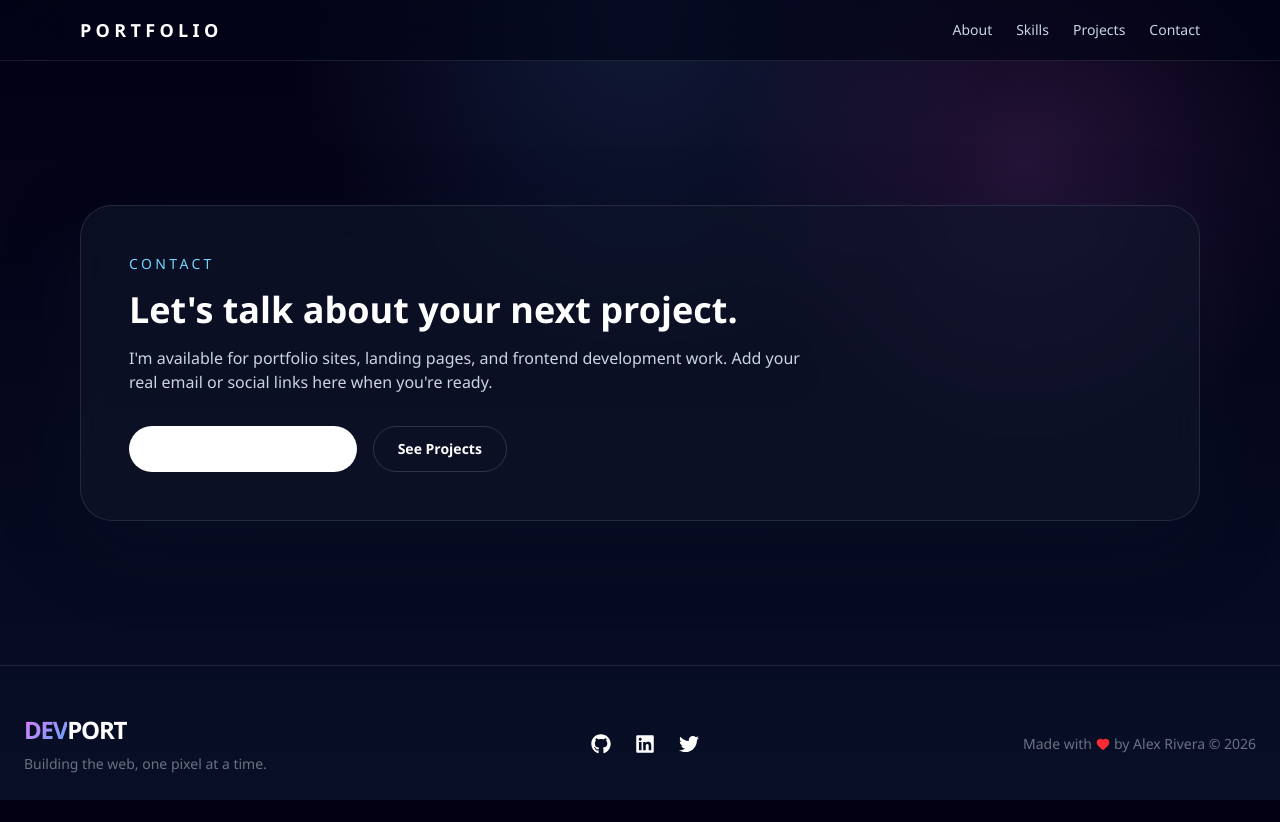
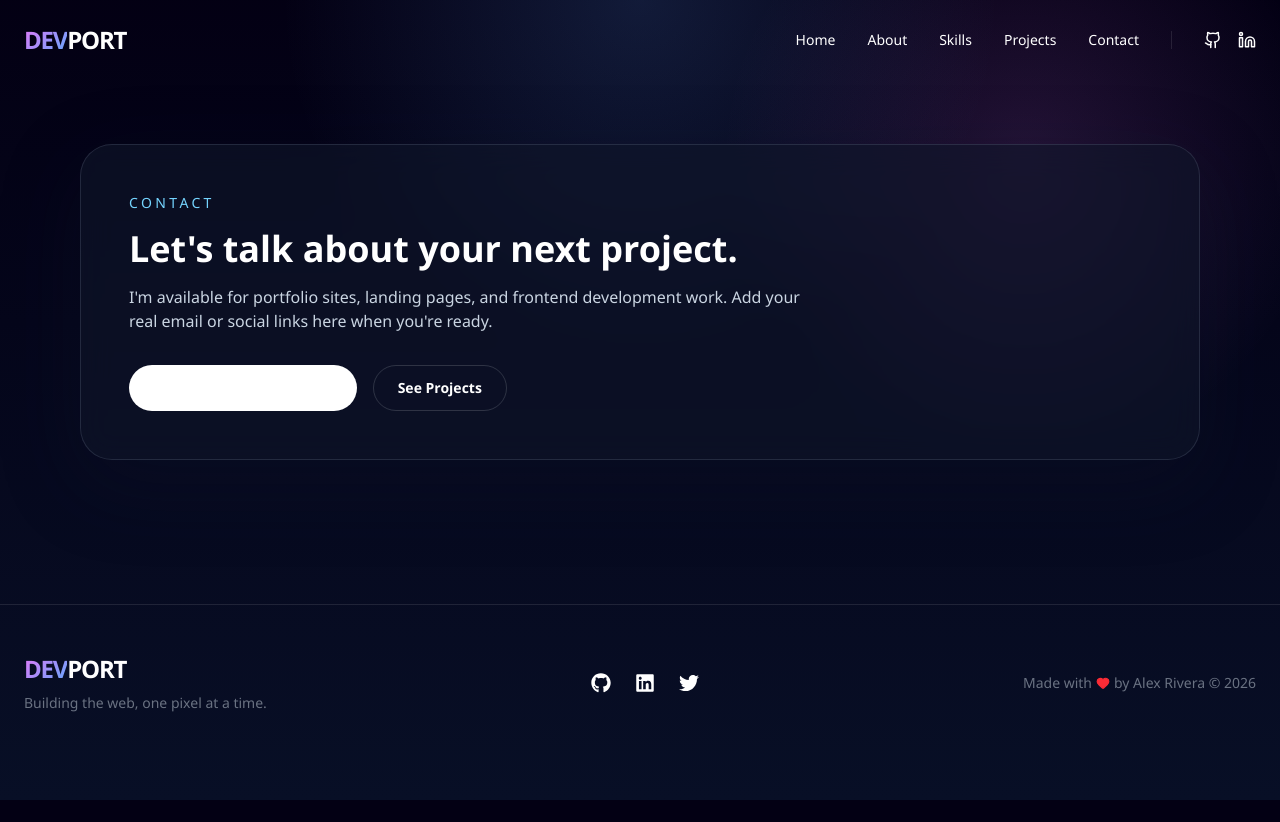
Before and after one commit to akirakaori/my-portfolio, a Next.js app: page /contact in a window 1280 px wide. After the commit the page ends 800 px from the top, so only its background shows below. Built offline with nearby package versions, Linux system fonts and the light colour scheme.

Commit message:
changed the hero section here

```diff
--- a/src/components/Hero.tsx
+++ b/src/components/Hero.tsx
@@ -1,50 +1,75 @@
+import { motion } from 'motion/react';
+import { ArrowRight, Download } from 'lucide-react';
+
 export default function Hero() {
   return (
-    <section id="home" className="relative overflow-hidden py-24 md:py-32">
-      <div className="container-shell grid items-center gap-12 md:grid-cols-[1.3fr_0.7fr]">
-        <div>
-          <p className="mb-4 text-sm font-medium uppercase tracking-[0.3em] text-sky-300">
-            Full-Stack Developer
-          </p>
-          <h1 className="max-w-3xl text-5xl font-semibold leading-tight text-white md:text-7xl">
-            Building modern websites with strong performance and clean user experience.
-          </h1>
-          <p className="mt-6 max-w-2xl text-lg leading-8 text-slate-300">
-            I focus on responsive interfaces, maintainable code, and thoughtful visual detail
-            across landing pages, portfolios, and product experiences.
-          </p>
-          <div className="mt-10 flex flex-wrap gap-4">
-            <a
-              href="#projects"
-              className="rounded-full bg-white px-6 py-3 text-sm font-semibold text-slate-950 transition hover:bg-slate-200"
-            >
-              View Projects
-            </a>
-            <a
-              href="/contact"
-              className="rounded-full border border-white/15 px-6 py-3 text-sm font-semibold text-white transition hover:border-white/40 hover:bg-white/5"
-            >
-              Contact Me
-            </a>
+    <section id="home" className="relative min-h-screen flex items-center justify-center pt-20 overflow-hidden">
+      {/* Background Gradients */}
+      <div className="absolute top-[-10%] left-[-10%] w-[40%] h-[40%] bg-purple-600/20 rounded-full blur-[120px] animate-pulse" />
+      <div className="absolute bottom-[-10%] right-[-10%] w-[40%] h-[40%] bg-blue-600/20 rounded-full blur-[120px] animate-pulse" />
+
+      <div className="max-w-7xl mx-auto px-6 relative z-10 text-center">
+        <motion.div
+          initial={{ opacity: 0, y: 20 }}
+          animate={{ opacity: 1, y: 0 }}
+          transition={{ duration: 0.5 }}
+          className="inline-block px-4 py-1.5 mb-6 rounded-full glass-card text-sm font-medium text-purple-300"
+        >
+          ✨ Available for new opportunities
+        </motion.div>
+
+        <motion.h1
+          initial={{ opacity: 0, y: 20 }}
+          animate={{ opacity: 1, y: 0 }}
+          transition={{ duration: 0.5, delay: 0.2 }}
+          className="text-5xl md:text-8xl font-bold tracking-tight mb-8"
+        >
+          Building Digital <br />
+          <span className="gradient-text">Experiences</span> That Matter
+        </motion.h1>
+
+        <motion.p
+          initial={{ opacity: 0, y: 20 }}
+          animate={{ opacity: 1, y: 0 }}
+          transition={{ duration: 0.5, delay: 0.4 }}
+          className="max-w-2xl mx-auto text-lg md:text-xl text-gray-400 mb-12 leading-relaxed"
+        >
+          Hi, I'm <span className="text-white font-semibold">Alex Rivera</span>. A Full-Stack Developer
+          specializing in building exceptional digital experiences that are fast, accessible, and visually stunning.
+        </motion.p>
+
+        <motion.div
+          initial={{ opacity: 0, y: 20 }}
+          animate={{ opacity: 1, y: 0 }}
+          transition={{ duration: 0.5, delay: 0.6 }}
+          className="flex flex-col sm:flex-row items-center justify-center gap-4"
+        >
+          <button className="group relative px-8 py-4 bg-white text-black font-bold rounded-full overflow-hidden transition-all hover:scale-105 active:scale-95">
+            <span className="relative z-10 flex items-center gap-2">
+              View My Work <ArrowRight className="group-hover:translate-x-1 transition-transform" size={20} />
+            </span>
+          </button>
+
+          <button className="px-8 py-4 glass-card text-white font-bold rounded-full flex items-center gap-2 transition-all hover:bg-white/10 hover:scale-105 active:scale-95">
+            Download CV <Download size={20} />
+          </button>
+        </motion.div>
+
+        {/* Scroll Indicator */}
+        <motion.div
+          initial={{ opacity: 0 }}
+          animate={{ opacity: 1 }}
+          transition={{ delay: 1.2, duration: 1 }}
+          className="absolute bottom-10 left-1/2 -translate-x-1/2"
+        >
+          <div className="w-6 h-10 border-2 border-white/20 rounded-full flex justify-center p-1">
+            <motion.div
+              animate={{ y: [0, 12, 0] }}
+              transition={{ repeat: Infinity, duration: 1.5 }}
+              className="w-1 h-2 bg-white rounded-full"
+            />
           </div>
-        </div>
-
-        <div className="glass-card rounded-[2rem] p-8">
-          <div className="rounded-[1.5rem] border border-white/10 bg-slate-900/80 p-6">
-            <div className="mb-6 flex items-center gap-2">
-              <span className="h-3 w-3 rounded-full bg-rose-400" />
-              <span className="h-3 w-3 rounded-full bg-amber-400" />
-              <span className="h-3 w-3 rounded-full bg-emerald-400" />
-            </div>
-            <pre className="overflow-x-auto text-sm leading-7 text-slate-300">
-{`const developer = {
-  stack: ["Next.js", "TypeScript", "Tailwind"],
-  focus: "Fast, polished web products",
-  status: "Open to collaboration",
-};`}
-            </pre>
-          </div>
-        </div>
+        </motion.div>
       </div>
     </section>
   );
--- a/src/components/Navbar.tsx
+++ b/src/components/Navbar.tsx
@@ -1,25 +1,116 @@
-const links = [
-  { href: "#about", label: "About" },
-  { href: "#skills", label: "Skills" },
-  { href: "#projects", label: "Projects" },
-  { href: "/contact", label: "Contact" },
+import { useState, useEffect } from 'react';
+import { motion, AnimatePresence } from 'motion/react';
+import { Menu, X, Github, Linkedin, Twitter } from 'lucide-react';
+
+const navLinks = [
+  { name: 'Home', href: '#home' },
+  { name: 'About', href: '#about' },
+  { name: 'Skills', href: '#skills' },
+  { name: 'Projects', href: '#projects' },
+  { name: 'Contact', href: '#contact' },
 ];
 
 export default function Navbar() {
+  const [isScrolled, setIsScrolled] = useState(false);
+  const [isMobileMenuOpen, setIsMobileMenuOpen] = useState(false);
+
+  useEffect(() => {
+    const handleScroll = () => {
+      setIsScrolled(window.scrollY > 50);
+    };
+    window.addEventListener('scroll', handleScroll);
+    return () => window.removeEventListener('scroll', handleScroll);
+  }, []);
+
   return (
-    <nav className="sticky top-0 z-20 border-b border-white/10 bg-slate-950/65 backdrop-blur-xl">
-      <div className="container-shell flex items-center justify-between py-4">
-        <a href="#home" className="text-lg font-semibold uppercase tracking-[0.24em] text-white">
-          Portfolio
-        </a>
-        <div className="hidden gap-6 text-sm text-slate-300 md:flex">
-          {links.map((link) => (
-            <a key={link.href} href={link.href} className="transition hover:text-white">
-              {link.label}
+    <nav
+      className={`fixed top-0 left-0 right-0 z-50 transition-all duration-300 ${
+        isScrolled ? 'py-4 backdrop-blur-md bg-black/50 border-b border-white/10' : 'py-6 bg-transparent'
+      }`}
+    >
+      <div className="max-w-7xl mx-auto px-6 flex justify-between items-center">
+        <motion.a
+          href="#home"
+          initial={{ opacity: 0, x: -20 }}
+          animate={{ opacity: 1, x: 0 }}
+          className="text-2xl font-bold tracking-tighter"
+        >
+          <span className="gradient-text">DEV</span>PORT
+        </motion.a>
+
+        {/* Desktop Nav */}
+        <div className="hidden md:flex items-center space-x-8">
+          {navLinks.map((link, index) => (
+            <motion.a
+              key={link.name}
+              href={link.href}
+              initial={{ opacity: 0, y: -10 }}
+              animate={{ opacity: 1, y: 0 }}
+              transition={{ delay: index * 0.1 }}
+              className="text-sm font-medium text-gray-300 hover:text-white transition-colors"
+            >
+              {link.name}
+            </motion.a>
+          ))}
+          <motion.div
+            initial={{ opacity: 0, scale: 0.8 }}
+            animate={{ opacity: 1, scale: 1 }}
+            transition={{ delay: 0.5 }}
+            className="flex items-center space-x-4 border-l border-white/10 pl-8"
+          >
+            <a href="#" className="text-gray-400 hover:text-white transition-colors">
+              <Github size={18} />
             </a>
-          ))}
+            <a href="#" className="text-gray-400 hover:text-white transition-colors">
+              <Linkedin size={18} />
+            </a>
+          </motion.div>
         </div>
+
+        {/* Mobile Menu Toggle */}
+        <button
+          className="md:hidden text-white"
+          onClick={() => setIsMobileMenuOpen(!isMobileMenuOpen)}
+        >
+          {isMobileMenuOpen ? <X /> : <Menu />}
+        </button>
       </div>
+
+      {/* Mobile Nav */}
+      <AnimatePresence>
+        {isMobileMenuOpen && (
+          <motion.div
+            initial={{ opacity: 0, height: 0 }}
+            animate={{ opacity: 1, height: 'auto' }}
+            exit={{ opacity: 0, height: 0 }}
+            className="md:hidden bg-black/90 backdrop-blur-xl border-b border-white/10"
+          >
+            <div className="flex flex-col p-6 space-y-4">
+              {navLinks.map((link) => (
+                <a
+                  key={link.name}
+                  href={link.href}
+                  onClick={() => setIsMobileMenuOpen(false)}
+                  className="text-lg font-medium text-gray-300 hover:text-white transition-colors"
+                >
+                  {link.name}
+                </a>
+              ))}
+              <div className="flex space-x-6 pt-4 border-t border-white/10">
+                <a href="#" className="text-gray-400 hover:text-white">
+                  <Github size={24} />
+                </a>
+                <a href="#" className="text-gray-400 hover:text-white">
+                  <Linkedin size={24} />
+                </a>
+                <a href="#" className="text-gray-400 hover:text-white">
+                  <Twitter size={24} />
+                </a>
+              </div>
+            </div>
+          </motion.div>
+        )}
+      </AnimatePresence>
     </nav>
   );
 }
--- a/src/components/Skills.tsx
+++ b/src/components/Skills.tsx
@@ -1,29 +1,96 @@
-const skillGroups = [
-  ["Next.js", "React", "TypeScript"],
-  ["Tailwind CSS", "Animation", "Responsive UI"],
-  ["Node.js", "REST APIs", "Performance"],
+import { motion } from 'motion/react';
+import { Cpu, Globe, Layout, Database, Terminal, Layers } from 'lucide-react';
+
+const skillCategories = [
+  {
+    title: 'Frontend',
+    icon: <Layout className="text-purple-400" />,
+    skills: [
+      { name: 'React / Next.js', level: 90 },
+      { name: 'TypeScript', level: 85 },
+      { name: 'Tailwind CSS', level: 95 },
+      { name: 'Framer Motion', level: 80 },
+    ]
+  },
+  {
+    title: 'Backend',
+    icon: <Database className="text-blue-400" />,
+    skills: [
+      { name: 'Node.js / Express', level: 85 },
+      { name: 'PostgreSQL', level: 75 },
+      { name: 'MongoDB', level: 80 },
+      { name: 'GraphQL', level: 70 },
+    ]
+  },
+  {
+    title: 'Tools & Others',
+    icon: <Terminal className="text-purple-400" />,
+    skills: [
+      { name: 'Git / GitHub', level: 90 },
+      { name: 'Docker', level: 65 },
+      { name: 'AWS / Vercel', level: 75 },
+      { name: 'Figma', level: 70 },
+    ]
+  }
 ];
 
 export default function Skills() {
   return (
-    <section id="skills" className="py-20">
-      <div className="container-shell">
-        <h2 className="text-3xl font-semibold text-white md:text-4xl">Skills</h2>
-        <p className="mt-3 max-w-2xl text-slate-300">
-          A practical toolkit for building modern websites from concept to deployment.
-        </p>
-        <div className="mt-10 grid gap-4 md:grid-cols-3">
-          {skillGroups.map((group, index) => (
-            <div key={index} className="glass-card rounded-3xl p-6">
-              {group.map((skill) => (
-                <div
-                  key={skill}
-                  className="mb-3 rounded-2xl border border-white/10 bg-white/5 px-4 py-3 text-sm text-slate-200 last:mb-0"
-                >
-                  {skill}
+    <section id="skills" className="py-24 bg-white/5 relative">
+      <div className="max-w-7xl mx-auto px-6">
+        <div className="text-center mb-16">
+          <motion.div
+            initial={{ opacity: 0, y: 20 }}
+            whileInView={{ opacity: 1, y: 0 }}
+            viewport={{ once: true }}
+            className="inline-flex items-center gap-2 px-3 py-1 rounded-full bg-blue-500/10 text-blue-400 text-sm font-medium mb-6"
+          >
+            <Cpu size={16} /> My Expertise
+          </motion.div>
+          <h2 className="text-4xl md:text-5xl font-bold mb-6">Technical <span className="gradient-text">Skills</span></h2>
+          <p className="text-gray-400 max-w-2xl mx-auto">
+            I've spent years honing my craft across various technologies.
+            Here's a snapshot of my technical arsenal.
+          </p>
+        </div>
+
+        <div className="grid md:grid-cols-3 gap-8">
+          {skillCategories.map((category, catIndex) => (
+            <motion.div
+              key={catIndex}
+              initial={{ opacity: 0, y: 30 }}
+              whileInView={{ opacity: 1, y: 0 }}
+              viewport={{ once: true }}
+              transition={{ delay: catIndex * 0.2 }}
+              className="p-8 glass-card rounded-3xl hover:bg-white/10 transition-colors group"
+            >
+              <div className="flex items-center gap-4 mb-8">
+                <div className="p-3 bg-white/5 rounded-2xl group-hover:scale-110 transition-transform">
+                  {category.icon}
                 </div>
-              ))}
-            </div>
+                <h3 className="text-xl font-bold">{category.title}</h3>
+              </div>
+
+              <div className="space-y-6">
+                {category.skills.map((skill, skillIndex) => (
+                  <div key={skillIndex}>
+                    <div className="flex justify-between mb-2">
+                      <span className="text-sm font-medium text-gray-300">{skill.name}</span>
+                      <span className="text-sm font-medium text-purple-400">{skill.level}%</span>
+                    </div>
+                    <div className="h-2 bg-white/5 rounded-full overflow-hidden">
+                      <motion.div
+                        initial={{ width: 0 }}
+                        whileInView={{ width: `${skill.level}%` }}
+                        viewport={{ once: true }}
+                        transition={{ duration: 1, delay: 0.5 + skillIndex * 0.1 }}
+                        className="h-full bg-gradient-to-r from-purple-500 to-blue-500 rounded-full"
+                      />
+                    </div>
+                  </div>
+                ))}
+              </div>
+            </motion.div>
           ))}
         </div>
       </div>
```
